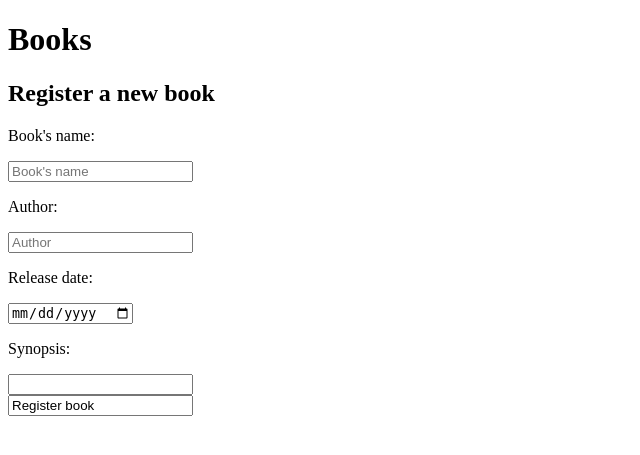
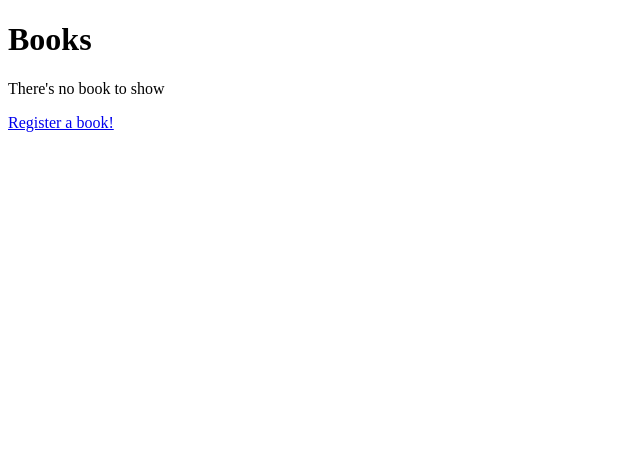
Before and after one commit to miachafer/django-virtual-library, a Django app: page /home/books/ in a window 1280 px wide. Shown: the top 455 px of the page, without its empty margins (0-640 px from the left). Run offline with Django 3.2, Linux system fonts and the light colour scheme.

Commit message:
Sets up books template to show registered books

```diff
--- a/library/books/templates/books/books.html
+++ b/library/books/templates/books/books.html
@@ -6,17 +6,16 @@
   </head>
   <body>
     <h1>Books</h1>
-    <form action="{% url 'books' %}" method="POST">
-      <h2>Register a new book</h2>
-      <p>Book's name:</p>
-      <input type="text" placeholder="Book's name" name="books_name"><br>
-      <p>Author:</p>
-      <input type="text" placeholder="Author" name="authors_name"><br>
-      <p>Release date:</p>
-      <input type="date" name="release_date"><br>
-      <p>Synopsis:</p>
-      <input type="text" name="book_synopsis"><br>
-      <input type="submite" value="Register book">
-    </form>
+    {% if books %}
+      {% for book in books %}
+        <h3>Book: {{ book.name }}</h3>
+        <p>Author: {{ book.author }} </p>
+        <p>Release date: {{ book.release_date }} </p>
+        <p>Synopsis: {{ book.synopsis }} </p>
+      {% endfor %}
+    {% else %}
+    <p>There's no book to show</p>
+    {% endif %}
+    <a href="{% url 'books_register' %}">Register a book!</a>
   </body>
 </html>
```
